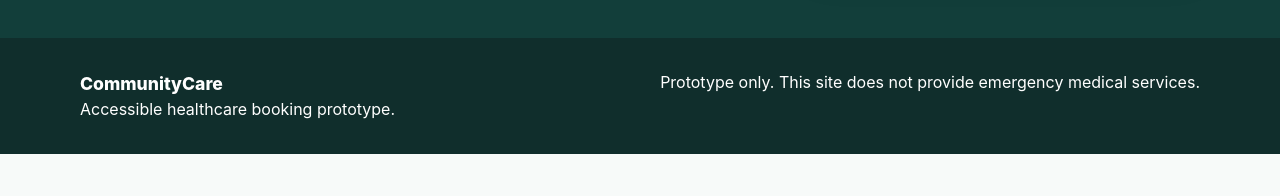
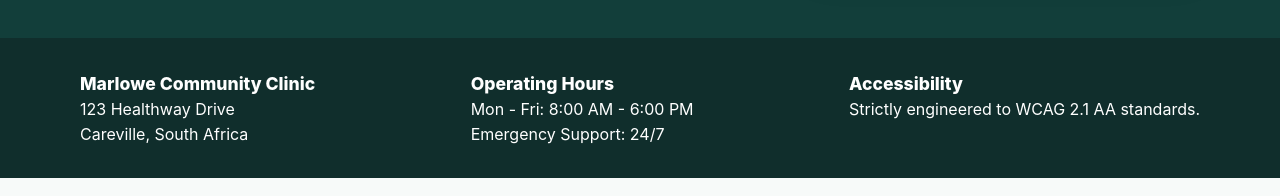
Before and after one commit to Ntando-Mo/marlowe-clinic, a React (Vite) app: page / in a window 1280 px wide. Shown: the part 504-700 px from the top of the page. Built offline with nearby package versions, Linux system fonts and the light colour scheme.

Commit message:
Updated footer

```diff
--- a/src/components/Footer.jsx
+++ b/src/components/Footer.jsx
@@ -3,11 +3,18 @@ export default function Footer() {
     <footer className="site-footer">
       <div className="container footer-inner">
         <div>
-          <p className="footer-title">CommunityCare</p>
-          <p>Accessible healthcare booking prototype.</p>
+          <p className="footer-title">Marlowe Community Clinic</p>
+          <p>123 Healthway Drive<br/>Careville, South Africa</p>
         </div>
-        <p>Prototype only. This site does not provide emergency medical services.</p>
+        <div>
+          <p className="footer-title">Operating Hours</p>
+          <p>Mon - Fri: 8:00 AM - 6:00 PM<br/>Emergency Support: 24/7</p>
+        </div>
+        <div>
+          <p className="footer-title">Accessibility</p>
+          <p>Strictly engineered to WCAG 2.1 AA standards.</p>
+        </div>
       </div>
     </footer>
-  )
+  );
 }
```
